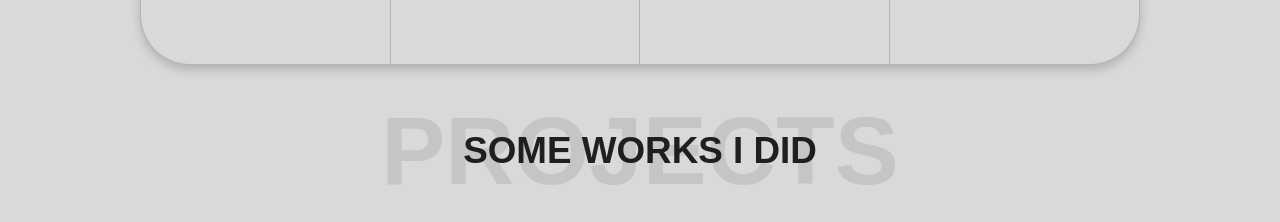
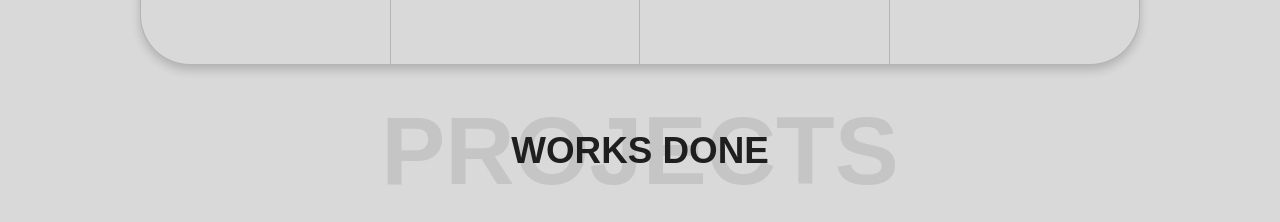
Before and after one commit to feroddev/portfolio, a React (Create React App) app: page / in a window 1280 px wide. Shown: the part 2500-2722 px from the top of the page. Built offline with nearby package versions, Linux system fonts and the light colour scheme; a web font is replaced by a local one.

Commit message:
feat: corrects words

```diff
--- a/src/translations/projects.js
+++ b/src/translations/projects.js
@@ -3,11 +3,11 @@ const CONTEXT_API = 'Context API';
 const translations = {
   en: {
     title: 'Projects',
-    subTitle: 'Some works I did',
+    subTitle: 'Works done',
   },
   pt: {
     title: 'Projetos',
-    subTitle: 'Trabalhos que fiz',
+    subTitle: 'Trabalhos realizados',
   },
   projects: [
     {
@@ -24,6 +24,7 @@ const translations = {
         'JWT',
         'Docker',
         'REST API',
+        'Typescript',
       ],
       synopsisPT: 'Um sistema de gerenciamento de tabela de um campeonato de futebol.',
       synopsisEN: 'A football championship table management system.',
```
